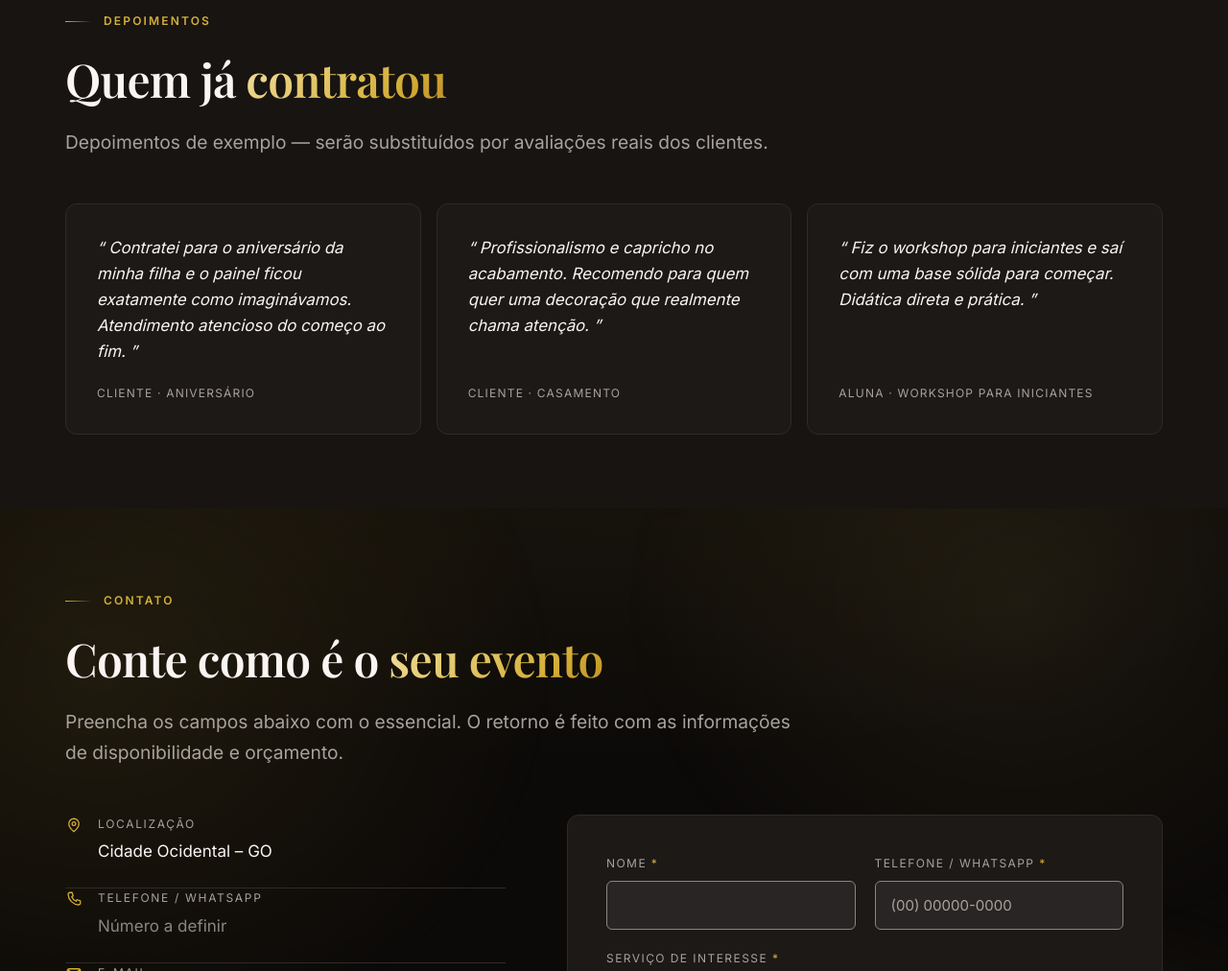
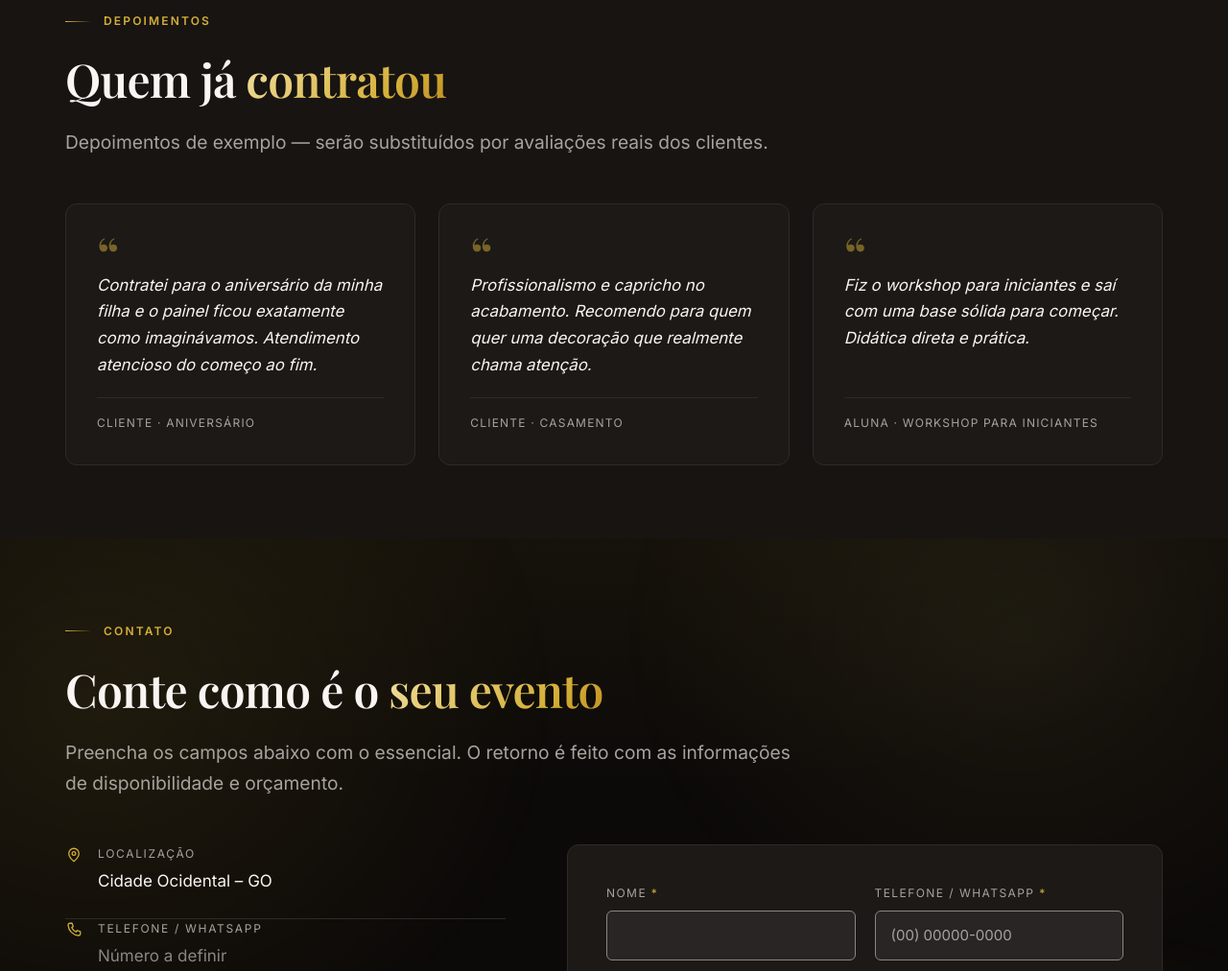
Before and after one commit to josemelao/garcesbyballoons, a website: page index.html in a window 1280 px wide. Shown: the part 7734-8746 px from the top of the page at 96% size. Drawn offline with nearby package versions, Linux system fonts and the light colour scheme; a web font is replaced by a local one.

Commit message:
feat(ux): depoimentos editoriais
Gate visual de 17/10, tres itens: (1) o respiro maior de --section-y reprovou ('ficou grande') e voltou ao valor do Bloco 2; (2) a faixa full-bleed foi REMOVIDA - repetia imagem que o visitante ja viu na galeria e, logo acima do CTA, competia com ele; (3) o vao entre as aspas grandes e o texto caiu de ~47px para ~22px (caixa curta no pseudo + fim da margem extra).

Depoimentos editoriais: aspas grandes no .quote::before, fim do par inline do .quote__text, fio dourado na assinatura, e o card no idioma de hover do Bloco 6 (glow + borda ouro + surface-2), inclusive no spotlight do cursor.

Contratos: bloco7-layout-editorial (23 checks, RED-first) e a lista de seletores do bloco6 estendida com .quote. npm test 40/40; 9 contratos sem falha.

Efeito colateral do gate: index.html e tokens.css saem deste commit (a faixa removida e o respiro revertido), entao o bloco ficou no CSS dos depoimentos + a linha do spotlight.

```diff
--- a/assets/css/styles.css
+++ b/assets/css/styles.css
@@ -853,15 +853,16 @@ body.menu-open::before {
 .service__body { min-width: 0; }
 .services__list .service__text { margin-top: var(--sp-3); }
 
-/* Depoimentos / prova social (Bloco 6) */
+/* Depoimentos / prova social (Bloco 7 — versão editorial) */
 .quotes {
   display: grid;
   grid-template-columns: repeat(3, 1fr);
-  gap: var(--sp-4);
+  gap: var(--sp-6);
 }
 @media (max-width: 900px) { .quotes { grid-template-columns: 1fr; } }
 
 .quote {
+  position: relative;
   display: flex;
   flex-direction: column;
   gap: var(--sp-5);
@@ -870,17 +871,40 @@ body.menu-open::before {
   background: var(--surface);
   border: 1px solid var(--border);
   border-radius: var(--radius-lg);
-}
+  /* Bloco 7: mesmo contexto e mesma pele de hover dos cards dos Blocos 6/7 —
+     o ::after é o glow compartilhado (seção 19c) */
+  isolation: isolate;
+  transition: background-color var(--dur-hover) var(--ease-hover),
+              border-color var(--dur-hover) var(--ease-hover);
+}
+/* Aspas grandes decorativas: em bloco (não absolutas), então nunca cobrem o
+   texto nem dependem do padding do card. Substituem o par inline que existia
+   no .quote__text (o <blockquote> já é semântico). */
+.quote::before {
+  content: "\201C";
+  display: block;
+  font-family: var(--font-display);
+  font-size: 3.25rem;
+  line-height: 0.75;
+  /* Gate 17/10: a caixa da linha e bem mais alta que a tinta das aspas (elas
+     pendem do topo), entao sobrava um vao morto grande entre as aspas e o
+     texto. A caixa curta encosta o texto na tinta sem risco de sobrepor. */
+  height: 0.35em;
+  color: var(--gold);
+  opacity: 0.5;
+}
+.quote:hover,
+.quote:focus-within { background: var(--surface-2); border-color: var(--border-gold-strong); }
 .quote__text {
   font-size: 1.05rem;
-  line-height: 1.6;
+  line-height: 1.65;
   font-style: italic;
   color: var(--text);
 }
-.quote__text::before { content: "\201C"; }
-.quote__text::after { content: "\201D"; }
 .quote__author {
   margin-top: auto;
+  padding-top: var(--sp-4);
+  border-top: 1px solid var(--border);
   font-size: var(--fs-label);
   letter-spacing: 0.1em;
   text-transform: uppercase;
@@ -1808,14 +1832,15 @@ body.menu-open::before {
 
 /* Pele featured no hover — UMA camada de glow por card, atrás do texto
    (`z-index: -1` + `isolation: isolate` no card, como o ::before do .btn do
-   Bloco 4). Em #servicos, #formacao e #como-funciona todos os cards ficam
-   idênticos em repouso; a hierarquia aparece no hover/:focus-within. O glow
-   segue o cursor nos três (--mx/--my, passo 6d do main.js); sem ponteiro
-   (teclado) fica no topo, que é o default das variáveis. */
+   Bloco 4). Em #servicos, #formacao, #como-funciona e #depoimentos todos os
+   cards ficam idênticos em repouso; a hierarquia aparece no hover/:focus-within.
+   O glow segue o cursor nos quatro (--mx/--my, passo 6d do main.js); sem
+   ponteiro (teclado) fica no topo, que é o default das variáveis. */
 .card::after,
 .service::after,
 .service--feature::after,
-.program::after {
+.program::after,
+.quote::after {
   content: "";
   position: absolute;
   inset: 0;
@@ -1833,7 +1858,9 @@ body.menu-open::before {
 .service--feature:hover::after,
 .service--feature:focus-within::after,
 .program:hover::after,
-.program:focus-within::after { opacity: 1; }
+.program:focus-within::after,
+.quote:hover::after,
+.quote:focus-within::after { opacity: 1; }
 
 /* --------------------------------------------------------------------------
    20. Movimento reduzido
--- a/assets/js/main.js
+++ b/assets/js/main.js
@@ -384,12 +384,13 @@
     });
 
     /* -------------------------------------------------------------------
-       6d. Spotlight dos cards (#servicos, #formacao, #como-funciona)
+       6d. Spotlight dos cards (#servicos, #formacao, #como-funciona,
+           #depoimentos)
        O glow do hover é CSS; o JS só move a luz para debaixo do cursor
        escrevendo --mx/--my (px, relativos ao card). Uma escrita por quadro,
        em ponteiro fino e sem movimento reduzido — em touch não há listener.
        ------------------------------------------------------------------- */
-    var spotlightTargets = $$('.card, .service, .service--feature, .program');
+    var spotlightTargets = $$('.card, .service, .service--feature, .program, .quote');
 
     if (spotlightTargets.length && !prefersReduced() &&
         window.matchMedia('(hover: hover) and (pointer: fine)').matches) {
```
Also changed, not shown: tests/spotlight-cards.luxo.test.mjs (+12 -0 lines).
